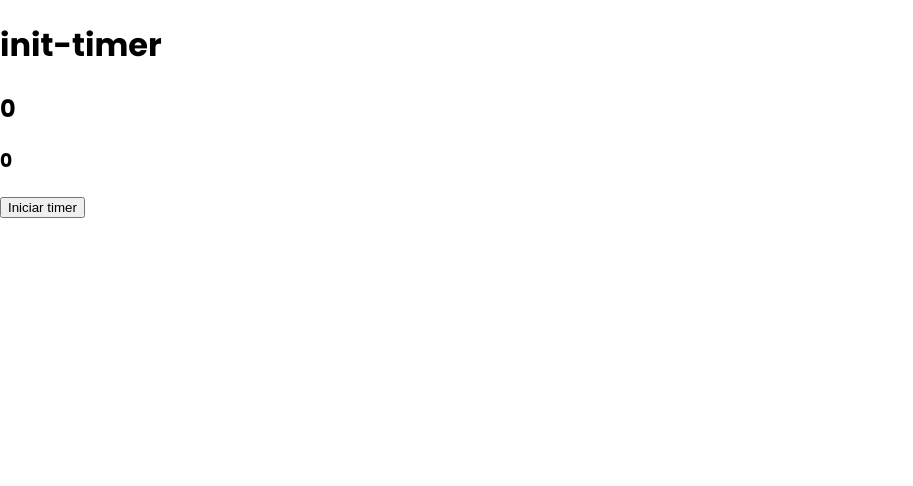
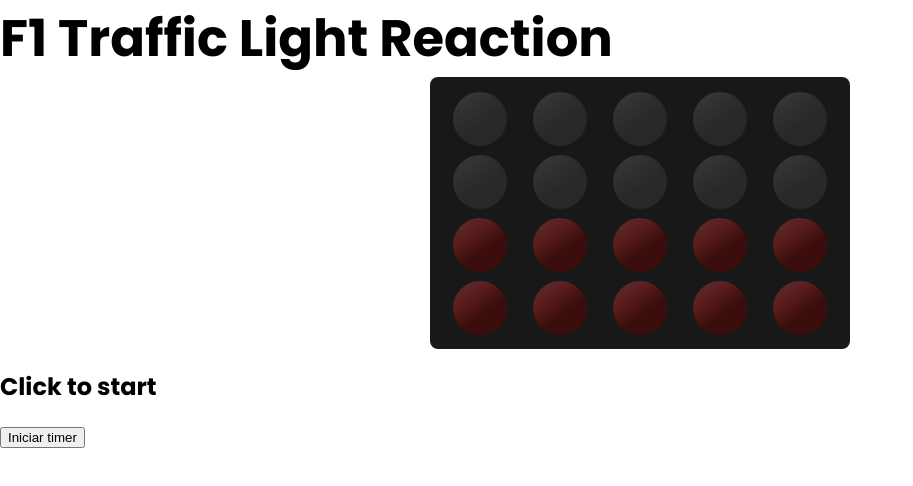
Before and after one commit to Cito2310/traffic-light-f1-reaction, a React (Vite) app: page / in a window 1280 px wide. Shown: the top 486 px of the page, without its empty margins (0-913 px from the left). Built offline with nearby package versions, Linux system fonts and the light colour scheme.

Commit message:
Added styled and basic function

```diff
--- a/package.json
+++ b/package.json
@@ -1,7 +1,7 @@
 {
   "name": "traffic-light-f1-reaction",
   "private": true,
-  "version": "0.3.0",
+  "version": "0.4.0",
   "type": "module",
   "scripts": {
     "dev": "vite",
--- a/src/App.tsx
+++ b/src/App.tsx
@@ -1,6 +1,9 @@
 import "./config.scss";
 import { useContext } from 'react';
 import { contextApp } from "./provider/ProviderApp";
+import { SectionTitle } from "./section-title/SectionTitle";
+import { SectionTrafficLight } from "./section-traffic-light/SectionTrafficLight";
+import { SectionText } from "./section-text/SectionText";
 
 export const App = () => {
     const { countdown, state, dispatch } = useContext(contextApp)
@@ -44,9 +47,9 @@
 
     return (
         <div className="App">
-            <h1>{currentStatus}</h1>
-            <h2>{currentSecond}</h2>
-            <h3>{stopwatch}</h3>
+            <SectionTitle/>
+            <SectionTrafficLight/>
+            <SectionText/>
 
             <button onClick={onInitTimer}>Iniciar timer</button>
         </div>
--- a/src/config.scss
+++ b/src/config.scss
@@ -2,13 +2,14 @@
 @import url('https://fonts.googleapis.com/css2?family=Roboto:wght@100;300;400;500;700;900&display=swap');
 @import url('https://fonts.googleapis.com/css2?family=Open+Sans:wght@300;400;500;600;700;800&display=swap');
 @import url('https://fonts.googleapis.com/css2?family=Poppins:wght@100;200;300;400;500;600;700;800;900&display=swap');
-
+@import url('https://fonts.googleapis.com/css2?family=Montserrat:wght@100;200;300;400;500;600;700;800;900&display=swap');
 body {
     margin: 0;
-    font-family: Poppins, "Open Sans", Roboto , Calibri, Arial, Helvetica, sans-serif;
+    font-family: Poppins, "Open Sans", Roboto , Montserrat, Calibri, Arial, Helvetica, sans-serif;
 }
 
 .App {
-    width: 100vw;
-    height: 100vh;
+    // font-size: 0.6px;
+    // width: 100vw;
+    // height: 100vh;
 }
--- a/src/main.tsx
+++ b/src/main.tsx
@@ -4,9 +4,9 @@
 import { ProviderApp } from './provider/ProviderApp'
 
 ReactDOM.createRoot(document.getElementById('root') as HTMLElement).render(
-  // <React.StrictMode>
+  <React.StrictMode>
     <ProviderApp>
       <App />
     </ProviderApp>
- // {/* </React.StrictMode>, */}
+  </React.StrictMode>
 )
--- a/src/models/Coundown.ts
+++ b/src/models/Coundown.ts
@@ -25,7 +25,7 @@
             if ( this.currentSecond === 1 ) {
                 clearInterval(this.interval);
                 const randomTimer = Math.round( Math.random() * (3000-200) - 200 )
-                setTimeout(()=>{ handlerTimeout() }, randomTimer)
+                this.timeout = setTimeout(()=>{ handlerTimeout() }, randomTimer)
             }
 
         }, 1000)
--- /dev/null
+++ b/src/section-text/SectionText.tsx
@@ -0,0 +1,25 @@
+import { useContext } from 'react';
+import { contextApp } from '../provider/ProviderApp';
+export const SectionText = () => {
+    const { state } = useContext(contextApp);
+    const { currentStatus, stopwatch } = state;
+
+    return (
+        <section id="section-text">
+            <h2>{
+                currentStatus === "init-timer"  ?  "Click to start"
+                : currentStatus === "available-click" ? "-"
+                : currentStatus === "available-reset" ? stopwatch+"ms"
+                : currentStatus === "countdown-active" ? "Await"
+                : currentStatus === "too-soon" ? "Too soon" : "Error client"
+            }</h2>
+
+            <h3>{
+                currentStatus === "available-reset"
+                || currentStatus === "too-soon"
+                ?  "Click to reset"
+                : null
+            }</h3>
+        </section>
+    )
+}
--- /dev/null
+++ b/src/section-title/SectionTitle.tsx
@@ -0,0 +1,7 @@
+import "./section-title.scss"
+
+export const SectionTitle = () => (
+    <section id="section-title">
+        <h1>F1 Traffic Light Reaction</h1>
+    </section>
+)
--- /dev/null
+++ b/src/section-title/section-title.scss
@@ -0,0 +1,9 @@
+#section-title {
+
+
+    h1 {
+        all: unset;
+        font-weight: 700;
+        font-size: 3.2em;
+    }
+}
--- /dev/null
+++ b/src/section-traffic-light/ColumnTrafficLight.tsx
@@ -0,0 +1,25 @@
+import { useContext } from 'react';
+import { contextApp } from '../provider/ProviderApp';
+interface props { number: number }
+
+export const ColumnTrafficLight = ({ number }: props) => {
+    const { state } = useContext(contextApp);
+    const { currentSecond } = state;
+    return (
+        <div className="column-traffic-light">
+            <div className="light light-other"/>
+            <div className="light light-other"/>
+            {
+                currentSecond >= number
+                ? <>
+                    <div className="light light-red"/>
+                    <div className="light light-red"/>
+                </>
+                : <>
+                    <div className="light light-red-off"/>
+                    <div className="light light-red-off"/>
+                </>
+            }
+        </div>
+    )
+}
--- /dev/null
+++ b/src/section-traffic-light/SectionTrafficLight.tsx
@@ -0,0 +1,19 @@
+import "./section-traffic-light.scss"
+
+import { ColumnTrafficLight } from "./ColumnTrafficLight"
+
+export const SectionTrafficLight = () => {
+    const createColumnTrafficLight = () => {
+        let array: JSX.Element[] = [];
+        for (let i = 1; i <= 5; i++) {  array.push(<ColumnTrafficLight number={i}/>)  }
+        return array;
+    }
+
+    return (
+        <section id="section-traffic-light">
+            <div id="container-traffic-light">
+                {createColumnTrafficLight()}
+            </div>
+        </section>
+    )
+}
--- /dev/null
+++ b/src/section-traffic-light/section-traffic-light.scss
@@ -0,0 +1,35 @@
+#section-traffic-light {
+    display: flex;
+    font-size: 10px;
+
+    #container-traffic-light {
+        background-color: #181818;
+        display: flex;
+        margin: auto;
+        padding: 1em 1em;
+        border-radius: 0.8em;
+    }
+}
+
+.column-traffic-light {
+    display: flex;
+    flex-direction: column;
+
+    .light {
+        width: 5.4em;
+        aspect-ratio: 1;
+        border-radius: 50%;
+        margin: 0.45em 1.3em;
+    }
+}
+
+.light-other {
+    background: linear-gradient(145deg, #3b3b3b 0%, #303030 32%, #282828 59%, #282828 100%);
+}
+.light-red-off {
+    background: linear-gradient(145deg, #5c3131 0%, #5a1c1c 32%, #3b0d0d 59%, #3b0d0d 100%);
+}
+.light-red {
+    background: linear-gradient(145deg, #ffa4a4 0%, #ff3636 32%, #f00 59%, #f00 100%);
+    box-shadow:  0px 0px 15px #fc0000;
+}
```
Also changed, not shown: 1 other file (tests, documents, lock files or other folders).
